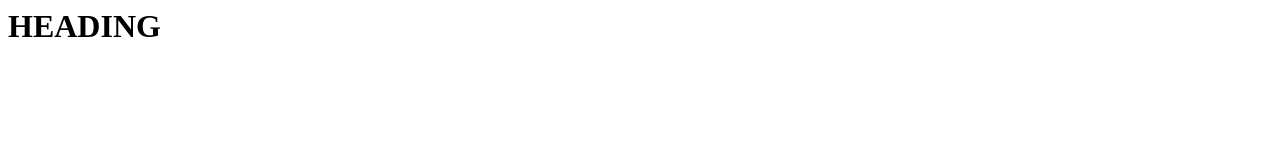
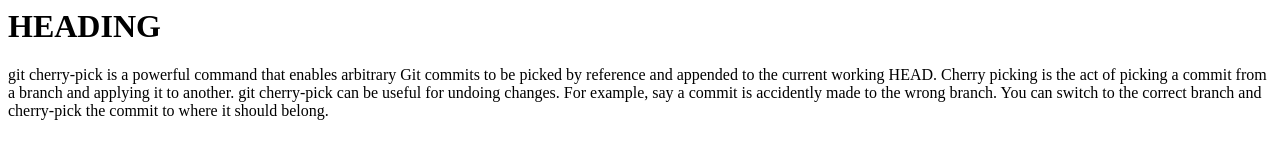
Before and after one commit to vsavaliya4009/git_practice, a plain HTML site: page index.html in a window 1280 px wide. Drawn offline with Linux system fonts and the light colour scheme.

Commit message:
Update index.html

```diff
--- a/index.html
+++ b/index.html
@@ -3,5 +3,6 @@
 </head>
 <body>
 <h1> HEADING </h1>
+ <p>git cherry-pick is a powerful command that enables arbitrary Git commits to be picked by reference and appended to the current working HEAD. Cherry picking is the act of picking a commit from a branch and applying it to another. git cherry-pick can be useful for undoing changes. For example, say a commit is accidently made to the wrong branch. You can switch to the correct branch and cherry-pick the commit to where it should belong.</p>
 </body>
 </html>
```
